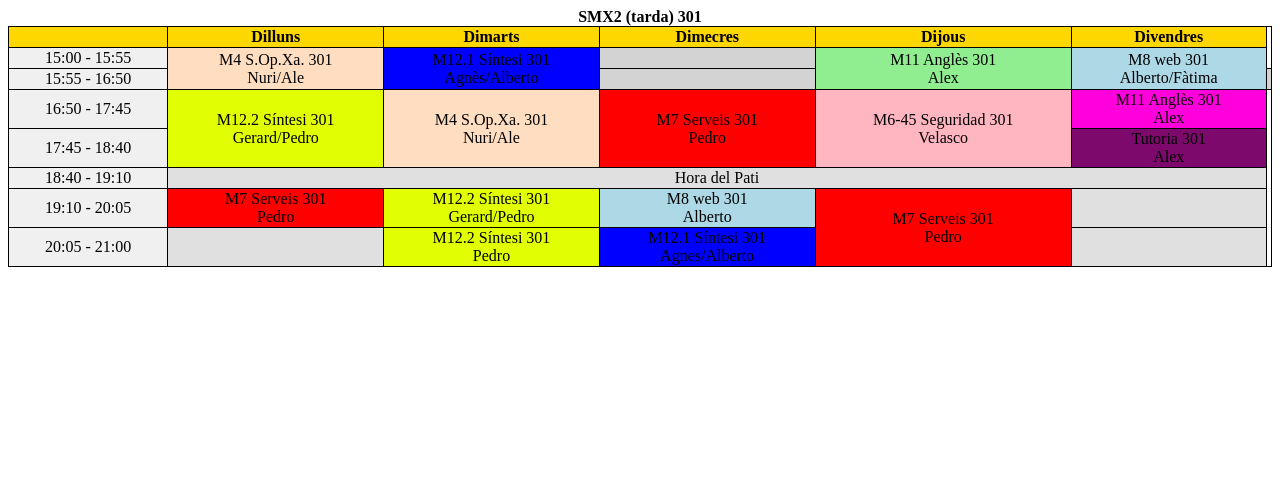
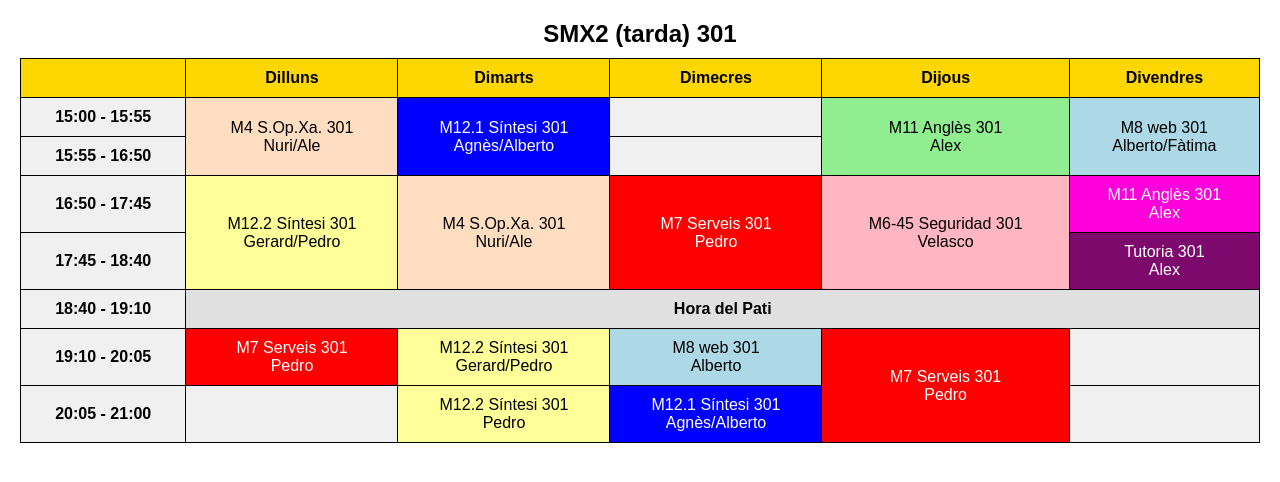
Before and after one commit to PERELZA/SMX2-M12-IntroHTML-GitHubPages-main, a plain HTML site: page horario.html in a window 1280 px wide. Drawn offline with Linux system fonts and the light colour scheme.

Commit message:
final yes boy

```diff
--- a/horario.html
+++ b/horario.html
@@ -4,105 +4,116 @@
     <meta charset="UTF-8">
     <meta name="viewport" content="width=device-width, initial-scale=1.0">
     <title>Horari de Classe</title>
+    <style>
+        body {
+            font-family: Arial, sans-serif;
+            margin: 20px;
+        }
+
+        table {
+            width: 100%;
+            border: 1px solid black;
+            border-collapse: collapse;
+            text-align: center;
+        }
+
+        th, td {
+            border: 1px solid black;
+            padding: 10px;
+        }
+
+        th {
+            background-color: #FFD700;
+        }
+
+        td {
+            background-color: #F0F0F0;
+        }
+
+        .hour {
+            background-color: #F0F0F0;
+            font-weight: bold;
+        }
+
+        .yellow { background-color: #FFFF99; }
+        .blue { background-color: #ADD8E6; }
+        .light-blue { background-color: #0000FF; color: white; }
+        .light-red { background-color: #FFDDC1; }
+        .red { background-color: #FF0000; color: white; }
+        .pink { background-color: #FFB6C1; }
+        .green { background-color: #90EE90; }
+        .magenta { background-color: #FF00DD; color: white; }
+        .purple { background-color: #7E096D; color: white; }
+
+        caption {
+            font-size: 1.5em;
+            margin-bottom: 10px;
+            font-weight: bold;
+        }
+    </style>
 </head>
 <body>
-    <!-- Títol de la taula -->
-    <table style="width: 100%; text-align: center; border: 1px solid black; border-collapse: collapse;">
-        <caption><strong>SMX2 (tarda) 301</strong></caption> <!-- Títol de la taula -->
-
-        <!-- Fila de dies de la setmana -->
-        <tr>
-            <th style="border: 1px solid black; background-color: #FFD700;"></th>
-            <th style="border: 1px solid black; background-color: #FFD700;">Dilluns</th>
-            <th style="border: 1px solid black; background-color: #FFD700;">Dimarts</th>
-            <th style="border: 1px solid black; background-color: #FFD700;">Dimecres</th>
-            <th style="border: 1px solid black; background-color: #FFD700;">Dijous</th>
-            <th style="border: 1px solid black; background-color: #FFD700;">Divendres</th>
-        </tr>
-
-        <!-- Horaris -->
-        <tr>
-            <td style="border: 1px solid black; background-color: #F0F0F0;">15:00 - 15:55</td>
-            <td style="border: 1px solid black; background-color: #FFDDC1;" rowspan="2">M4 S.Op.Xa. 301 <br> Nuri/Ale</td>
-            <td style="border: 1px solid black; background-color: #0000ff;" rowspan="2 ">M12.1 Síntesi 301 <br> Agnès/Alberto</td>
-            <td style="border: 1px solid black; background-color: #D3D3D3;"> </td>
-            <td style="border: 1px solid black; background-color: #90EE90;" rowspan="2">M11 Anglès 301 <br> Alex</td>
-            <td style="border: 1px solid black; background-color: #ADD8E6;" rowspan="2">M8 web 301 <br> Alberto/Fàtima</td>
-        </tr>
-
-
+    <table>
+        <caption>SMX2 (tarda) 301</caption>
 
         <tr>
-            <td style="border: 1px solid black; background-color: #F0F0F0;">15:55 - 16:50</td>
-
-            <td style="border: 1px solid black; background-color: #D3D3D3;"> </td>
-            <td style="border: 1px solid black; background-color: #D3D3D3;"> </td>
-
-
-        </tr>
-
-
-
-        <tr>
-            <td style="border: 1px solid black; background-color: #F0F0F0;">16:50 - 17:45</td>
-            <td style="border: 1px solid black; background-color: #e1ff00;" rowspan="2">M12.2 Síntesi 301 <br> Gerard/Pedro</td>
-            <td style="border: 1px solid black; background-color: #FFDDC1;"rowspan="2">M4 S.Op.Xa. 301 <br> Nuri/Ale</td>
-            <td style="border: 1px solid black; background-color: #ff0000;" rowspan="2" >M7 Serveis 301 <br> Pedro</td>
-            <td style="border: 1px solid black; background-color: #FFB6C1;" rowspan="2">M6-45 Seguridad 301 <br> Velasco</td>
-            <td style="border: 1px solid black; background-color: #ff00dd;">M11 Anglès 301 <br> Alex</td>
+            <th></th>
+            <th>Dilluns</th>
+            <th>Dimarts</th>
+            <th>Dimecres</th>
+            <th>Dijous</th>
+            <th>Divendres</th>
         </tr>
 
         <tr>
-            <td style="border: 1px solid black; background-color: #F0F0F0;">17:45 - 18:40</td>
-
-
-            <td style="border: 1px solid black; background-color: #7e096d;">Tutoria 301 <br> Alex</td>
-
+            <td class="hour">15:00 - 15:55</td>
+            <td class="light-red" rowspan="2">M4 S.Op.Xa. 301<br>Nuri/Ale</td>
+            <td class="light-blue" rowspan="2">M12.1 Síntesi 301<br>Agnès/Alberto</td>
+            <td></td>
+            <td class="green" rowspan="2">M11 Anglès 301<br>Alex</td>
+            <td class="blue" rowspan="2">M8 web 301<br>Alberto/Fàtima</td>
         </tr>
 
-<!-- Hora del pati -->
-<tr><td style="border: 1px solid black; background-color: #F0F0F0;">18:40 - 19:10</td>
-    <td colspan="5" style="border: 1px solid black; background-color: #E0E0E0;">Hora del Pati</td>
-</tr>
+        <tr>
+            <td class="hour">15:55 - 16:50</td>
+            <td></td>
+        </tr>
 
-        <!-- Final del dia -->
         <tr>
-            <td style="border: 1px solid black; background-color: #F0F0F0;">19:10 - 20:05</td>
-            <td style="border: 1px solid black; background-color: #ff0000;">M7 Serveis 301 <br> Pedro</td>
-            <td style="border: 1px solid black; background-color: #e1ff00;">M12.2 Síntesi 301 <br> Gerard/Pedro</td>
-            <td style="border: 1px solid black; background-color: #ADD8E6;">M8 web 301 <br> Alberto</td>
-            <td style="border: 1px solid black; background-color: #ff0000;"rowspan="2">M7 Serveis 301 <br> Pedro</td>
-            <td style="border: 1px solid black; background-color: #E0E0E0;"></td>
+            <td class="hour">16:50 - 17:45</td>
+            <td class="yellow" rowspan="2">M12.2 Síntesi 301<br>Gerard/Pedro</td>
+            <td class="light-red" rowspan="2">M4 S.Op.Xa. 301<br>Nuri/Ale</td>
+            <td class="red" rowspan="2">M7 Serveis 301<br>Pedro</td>
+            <td class="pink" rowspan="2">M6-45 Seguridad 301<br>Velasco</td>
+            <td class="magenta">M11 Anglès 301<br>Alex</td>
         </tr>
+
         <tr>
-            <td style="border: 1px solid black; background-color: #F0F0F0;">20:05 - 21:00</td>
-            <td style="border: 1px solid black; background-color: #e0e0e0;"></td>
-            <td style="border: 1px solid black; background-color: #e1ff00;">M12.2 Síntesi 301 <br> Pedro</td>
-            <td style="border: 1px solid black; background-color: #0000ff;">M12.1 Síntesi 301 <br> Agnes/Alberto</td>
-            <td style="border: 1px solid black; background-color: #E0E0E0;"></td>
+            <td class="hour">17:45 - 18:40</td>
+            <td class="purple">Tutoria 301<br>Alex</td>
+        </tr>
 
+        <tr>
+            <td class="hour">18:40 - 19:10</td>
+            <td colspan="5" style="background-color: #E0E0E0; font-weight: bold;">Hora del Pati</td>
+        </tr>
+
+        <tr>
+            <td class="hour">19:10 - 20:05</td>
+            <td class="red">M7 Serveis 301<br>Pedro</td>
+            <td class="yellow">M12.2 Síntesi 301<br>Gerard/Pedro</td>
+            <td class="blue">M8 web 301<br>Alberto</td>
+            <td class="red" rowspan="2">M7 Serveis 301<br>Pedro</td>
+            <td></td>
+        </tr>
+
+        <tr>
+            <td class="hour">20:05 - 21:00</td>
+            <td></td>
+            <td class="yellow">M12.2 Síntesi 301<br>Pedro</td>
+            <td class="light-blue">M12.1 Síntesi 301<br>Agnès/Alberto</td>
+            <td></td>
         </tr>
     </table>
-
-    <!-- Explicació d'etiquetes -->
-    <!--
-    <table> Defineix una taula
-    <tr> Defineix una fila
-    <td> Defineix una cel·la dins d'una fila
-    <th> Defineix una cel·la d'encapçalament
-    <caption> Defineix un títol per la taula
-
-    Atributs:
-    colspan: Indica quantes columnes ocupa una cel·la
-    rowspan: Indica quantes files ocupa una cel·la
-    style: Aplica estils en línia a l'element
-
-    Estils:
-    border: Defineix el contorn d'un element
-    border-collapse: Fusiona les vores de la taula
-    text-align: Alinea el text dins de les cel·les
-    width: Amplada de l'element
-    background-color: Color de fons de l'element
-    -->
 </body>
 </html>
```
